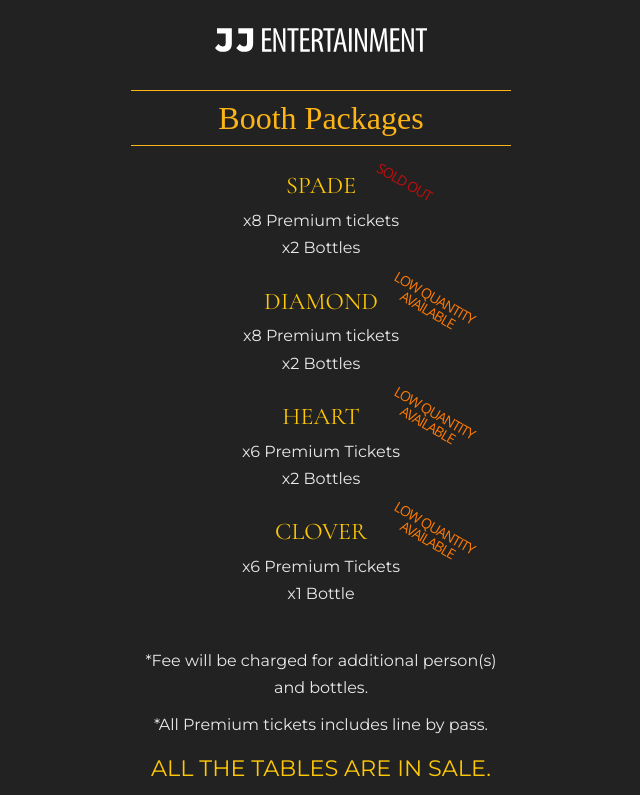
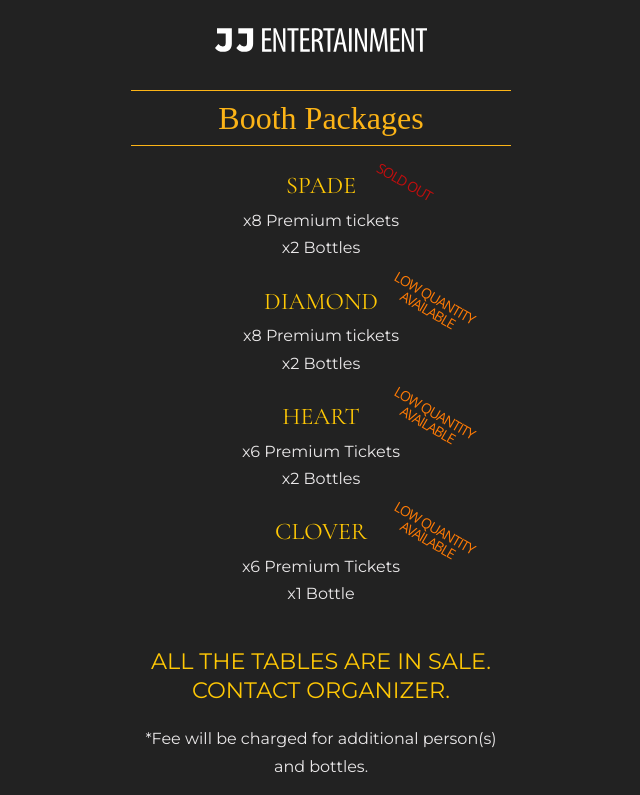
Before and after one commit to vancityjun/jj-ent, a React (Create React App) app: page /vip-booth in a window 1280 px wide. Shown: the top 795 px of the page, without its empty margins (319-959 px from the left). Built offline with nearby package versions, Linux system fonts and the light colour scheme.

Commit message:
changed design

```diff
--- a/src/App.scss
+++ b/src/App.scss
@@ -197,6 +197,8 @@ nav {
     h3 {
       color: $subColor;
       font-size: 1.4em;
+      line-height: 1.3;
+      margin-bottom: 20px;
     }
   }
   .price {
--- a/src/components/BoothPackages.js
+++ b/src/components/BoothPackages.js
@@ -27,9 +27,9 @@ const BoothPackages = () => {
       <h2>Booth Packages</h2>
       {PackageLists()}
       <div className="moreInfo">
+        <h3 className="em">ALL THE TABLES ARE IN SALE. CONTACT ORGANIZER.</h3>
         <p>*Fee will be charged for additional person(s) and bottles.</p>
         <p>*All Premium tickets includes line by pass.</p>
-        <h3 className="em">ALL THE TABLES ARE IN SALE. CONTACT ORGANIZER.</h3>
       </div>
     </div>
   )
```
